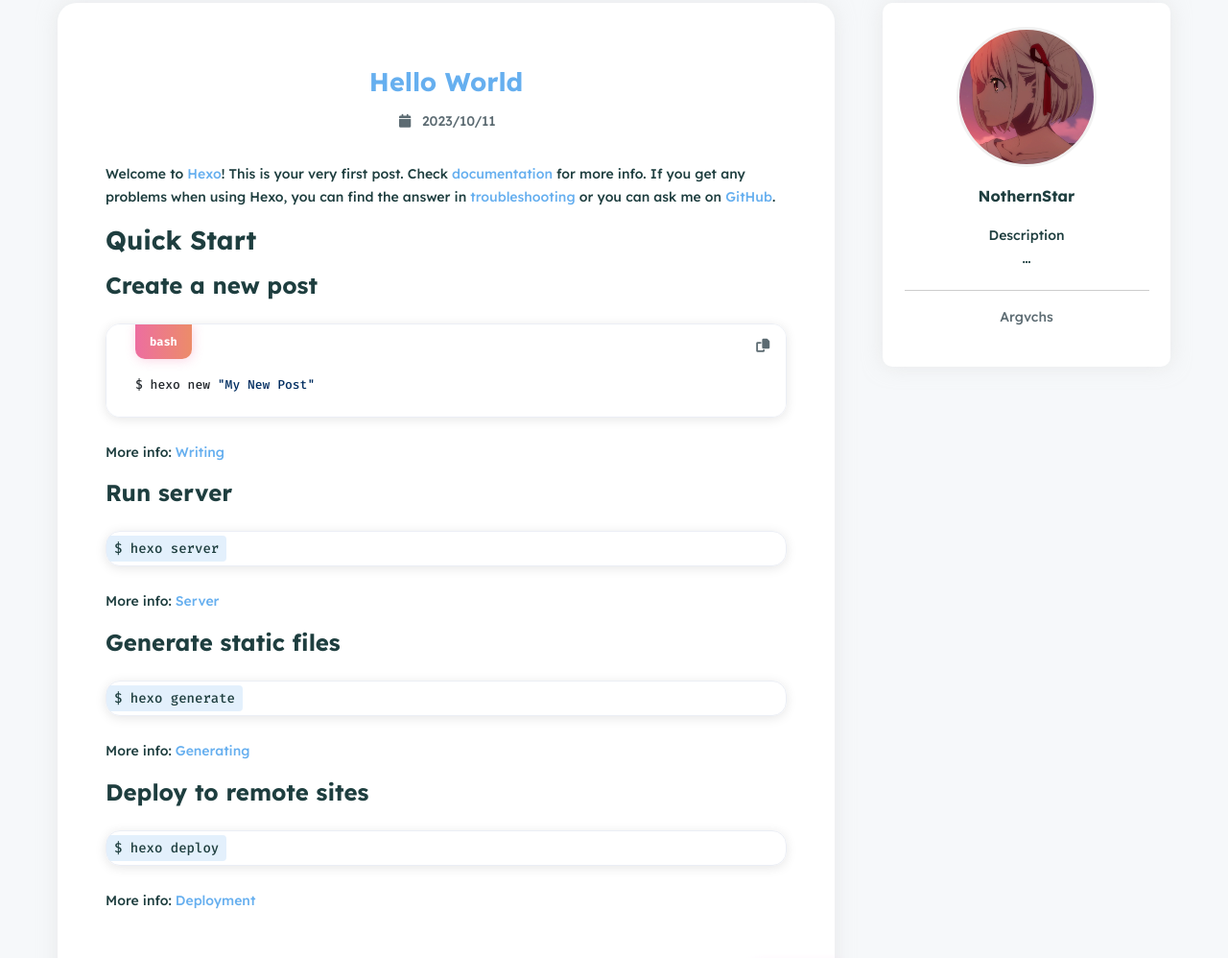
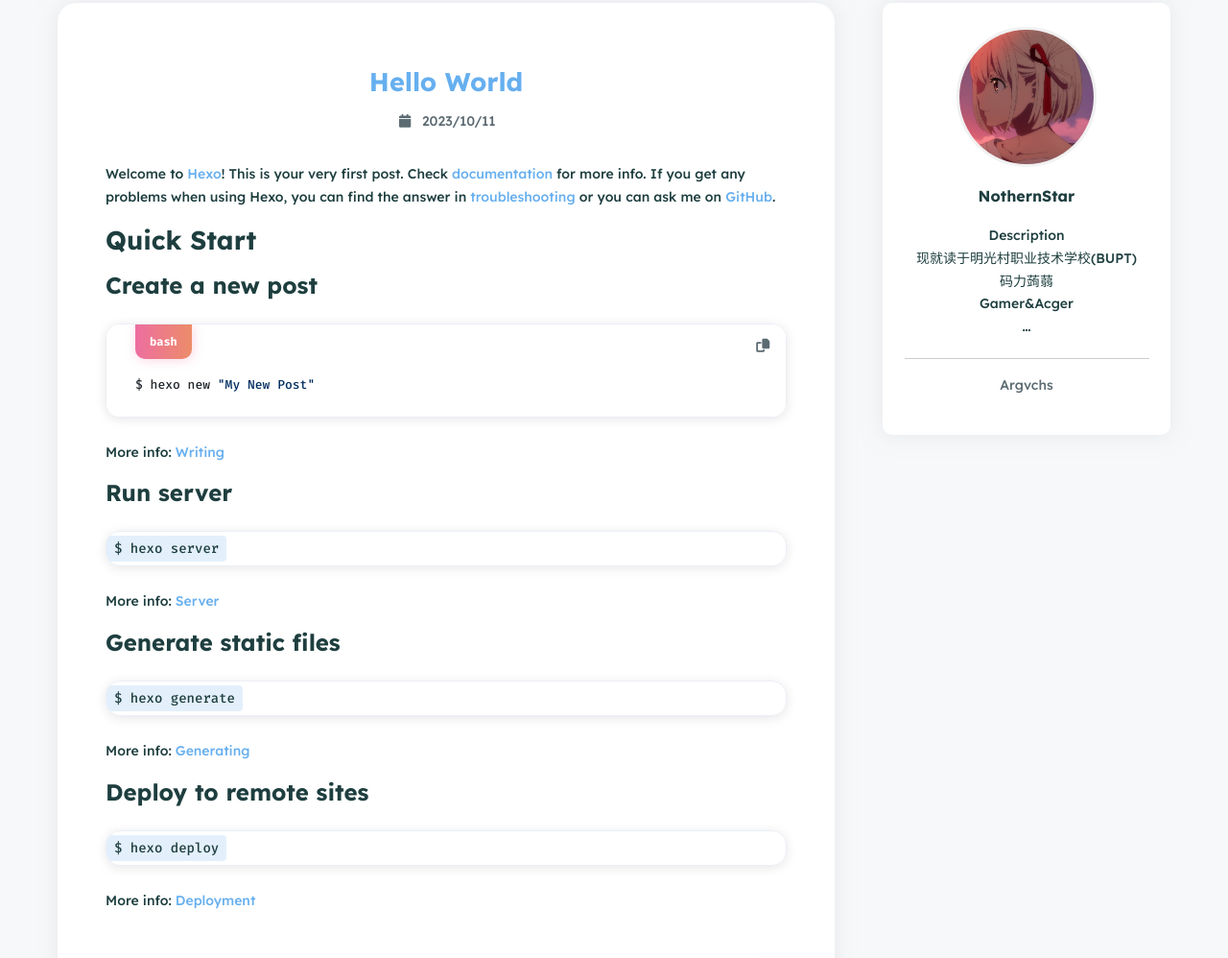
Before and after one commit to Sword079/Sword079.github.io, a plain HTML site: page index.html in a window 1280 px wide. Shown: the part 817-1815 px from the top of the page at 96% size. Drawn offline with nearby package versions, Linux system fonts and the light colour scheme; a script that the page names is missing.

Commit message:
Site updated: 2023-10-12 22:49:38

```diff
--- a/index.html
+++ b/index.html
@@ -229,7 +229,7 @@
         </div>
         <div class="name">NothernStar</div>
         <div class="description">
-            <p>Description<br>…</p>
+            <p>Description<br>现就读于明光村职业技术学校(BUPT)<br>码力蒟蒻<br>Gamer&amp;Acger<br>…</p>
 
         </div>
 
```
